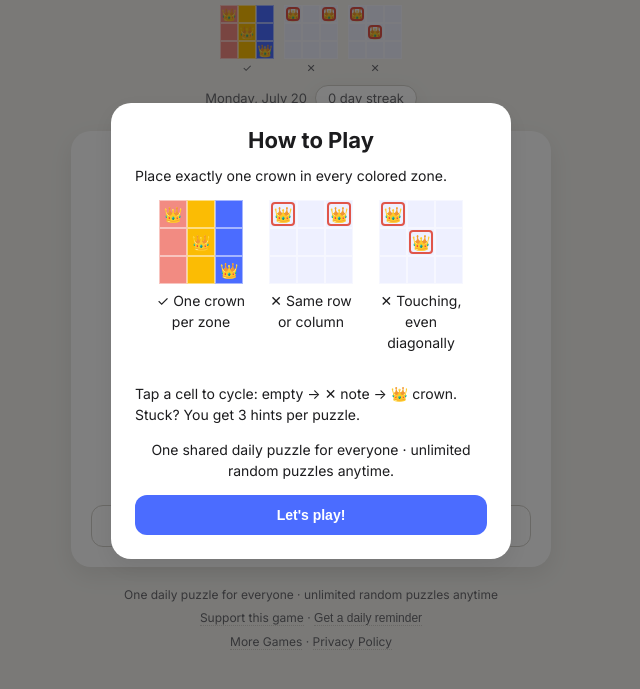
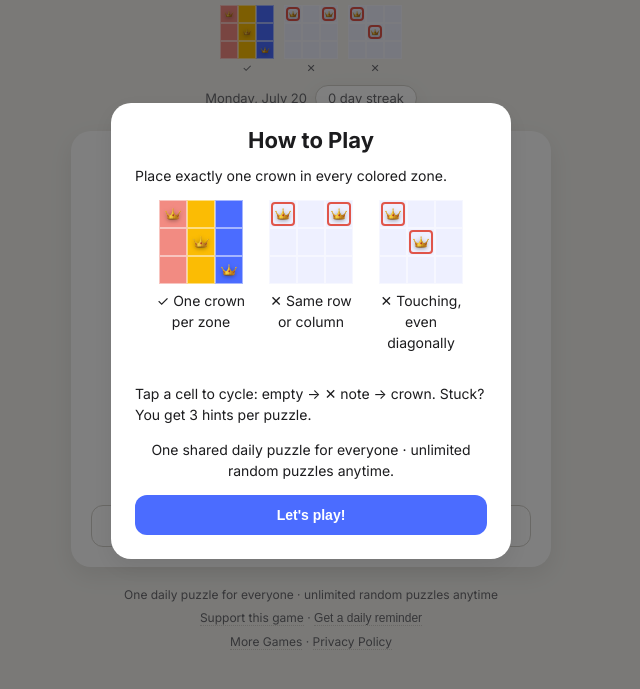
Before and after one commit to anthonydeganijr-bot/crown-zones, a plain HTML site: page index.html in a window 1280 px wide. Shown: the part 69-758 px from the top of the page, without its empty margins (329-969 px from the left). Drawn offline with Linux system fonts and the light colour scheme.

Commit message:
Replace generated icons and emoji crown piece with real crown art
The app icon (icon-192/512, apple-touch-icon) was a simple hand-coded
PIL shape from an earlier session. Replaced it with a proper
illustrated crown (gold, jeweled, drop shadow) generated via Canva
and exported at each required size. Filenames are versioned (-v2)
to bust icon caching, same fix already used for the hub's icon.

Also replaces the crown emoji used as the actual game piece -- both
the crown placed on the board and the ones in the rule-diagram
illustrations -- with the same crown art (crown-piece.png), isolated
on a transparent background via chroma-key removal of a green-screen
export (Canva's free plan blocks transparent PNG export directly).
Sized at 66% of the cell via CSS so it scales with the board.

```diff
--- a/index.html
+++ b/index.html
@@ -12,7 +12,7 @@
 <link href="https://fonts.googleapis.com/css2?family=Inter:wght@400;600;700;800&display=swap" rel="stylesheet">
 <link rel="manifest" href="manifest.json">
 <meta name="theme-color" content="#4b6cff">
-<link rel="apple-touch-icon" href="apple-touch-icon.png">
+<link rel="apple-touch-icon" href="apple-touch-icon-v2.png">
 <meta name="apple-mobile-web-app-capable" content="yes">
 <meta name="apple-mobile-web-app-status-bar-style" content="black-translucent">
 <meta name="apple-mobile-web-app-title" content="Crown Zones">
@@ -85,6 +85,7 @@
     content: ""; position: absolute; inset: 3px; border: 2px solid var(--bad); border-radius: 6px;
   }
   .cell .mark { color: rgba(255,255,255,0.95); font-weight: 800; font-size: 17px; text-shadow: 0 1px 3px rgba(0,0,0,0.6); }
+  .crown-piece, .mini-crown { width: 66%; height: 66%; object-fit: contain; display: block; filter: drop-shadow(0 1px 2px rgba(0,0,0,0.35)); }
   .toolbar { display: flex; gap: 8px; margin-top: 16px; }
   button {
     border: none; border-radius: 12px; font-weight: 600; cursor: pointer;
@@ -177,23 +178,23 @@
     <div class="rules-visual rules-visual-compact" aria-hidden="true">
       <div class="rule-example rule-example-sm">
         <div class="mini-board mini-board-sm" style="grid-template-columns:repeat(3,18px)">
-          <div class="mini-cell" style="background:#f28b82">👑</div>
+          <div class="mini-cell" style="background:#f28b82"><img class="mini-crown" src="crown-piece.png" alt="crown"></div>
           <div class="mini-cell" style="background:#fbbc04"></div>
           <div class="mini-cell" style="background:#4b6cff"></div>
           <div class="mini-cell" style="background:#f28b82"></div>
-          <div class="mini-cell" style="background:#fbbc04">👑</div>
+          <div class="mini-cell" style="background:#fbbc04"><img class="mini-crown" src="crown-piece.png" alt="crown"></div>
           <div class="mini-cell" style="background:#4b6cff"></div>
           <div class="mini-cell" style="background:#f28b82"></div>
           <div class="mini-cell" style="background:#fbbc04"></div>
-          <div class="mini-cell" style="background:#4b6cff">👑</div>
+          <div class="mini-cell" style="background:#4b6cff"><img class="mini-crown" src="crown-piece.png" alt="crown"></div>
         </div>
         <p class="rule-caption-mini">✓</p>
       </div>
       <div class="rule-example rule-example-sm">
         <div class="mini-board mini-board-sm" style="grid-template-columns:repeat(3,18px)">
-          <div class="mini-cell conflict-demo" style="background:#eef0ff">👑</div>
+          <div class="mini-cell conflict-demo" style="background:#eef0ff"><img class="mini-crown" src="crown-piece.png" alt="crown"></div>
           <div class="mini-cell" style="background:#eef0ff"></div>
-          <div class="mini-cell conflict-demo" style="background:#eef0ff">👑</div>
+          <div class="mini-cell conflict-demo" style="background:#eef0ff"><img class="mini-crown" src="crown-piece.png" alt="crown"></div>
           <div class="mini-cell" style="background:#eef0ff"></div>
           <div class="mini-cell" style="background:#eef0ff"></div>
           <div class="mini-cell" style="background:#eef0ff"></div>
@@ -205,11 +206,11 @@
       </div>
       <div class="rule-example rule-example-sm">
         <div class="mini-board mini-board-sm" style="grid-template-columns:repeat(3,18px)">
-          <div class="mini-cell conflict-demo" style="background:#eef0ff">👑</div>
+          <div class="mini-cell conflict-demo" style="background:#eef0ff"><img class="mini-crown" src="crown-piece.png" alt="crown"></div>
           <div class="mini-cell" style="background:#eef0ff"></div>
           <div class="mini-cell" style="background:#eef0ff"></div>
           <div class="mini-cell" style="background:#eef0ff"></div>
-          <div class="mini-cell conflict-demo" style="background:#eef0ff">👑</div>
+          <div class="mini-cell conflict-demo" style="background:#eef0ff"><img class="mini-crown" src="crown-piece.png" alt="crown"></div>
           <div class="mini-cell" style="background:#eef0ff"></div>
           <div class="mini-cell" style="background:#eef0ff"></div>
           <div class="mini-cell" style="background:#eef0ff"></div>
@@ -284,23 +285,23 @@
     <div class="rules-visual">
       <div class="rule-example">
         <div class="mini-board" style="grid-template-columns:repeat(3,28px)">
-          <div class="mini-cell" style="background:#f28b82">👑</div>
+          <div class="mini-cell" style="background:#f28b82"><img class="mini-crown" src="crown-piece.png" alt="crown"></div>
           <div class="mini-cell" style="background:#fbbc04"></div>
           <div class="mini-cell" style="background:#4b6cff"></div>
           <div class="mini-cell" style="background:#f28b82"></div>
-          <div class="mini-cell" style="background:#fbbc04">👑</div>
+          <div class="mini-cell" style="background:#fbbc04"><img class="mini-crown" src="crown-piece.png" alt="crown"></div>
           <div class="mini-cell" style="background:#4b6cff"></div>
           <div class="mini-cell" style="background:#f28b82"></div>
           <div class="mini-cell" style="background:#fbbc04"></div>
-          <div class="mini-cell" style="background:#4b6cff">👑</div>
+          <div class="mini-cell" style="background:#4b6cff"><img class="mini-crown" src="crown-piece.png" alt="crown"></div>
         </div>
         <p class="rule-caption">✓ One crown per zone</p>
       </div>
       <div class="rule-example">
         <div class="mini-board" style="grid-template-columns:repeat(3,28px)">
-          <div class="mini-cell conflict-demo" style="background:#eef0ff">👑</div>
+          <div class="mini-cell conflict-demo" style="background:#eef0ff"><img class="mini-crown" src="crown-piece.png" alt="crown"></div>
           <div class="mini-cell" style="background:#eef0ff"></div>
-          <div class="mini-cell conflict-demo" style="background:#eef0ff">👑</div>
+          <div class="mini-cell conflict-demo" style="background:#eef0ff"><img class="mini-crown" src="crown-piece.png" alt="crown"></div>
           <div class="mini-cell" style="background:#eef0ff"></div>
           <div class="mini-cell" style="background:#eef0ff"></div>
           <div class="mini-cell" style="background:#eef0ff"></div>
@@ -312,11 +313,11 @@
       </div>
       <div class="rule-example">
         <div class="mini-board" style="grid-template-columns:repeat(3,28px)">
-          <div class="mini-cell conflict-demo" style="background:#eef0ff">👑</div>
+          <div class="mini-cell conflict-demo" style="background:#eef0ff"><img class="mini-crown" src="crown-piece.png" alt="crown"></div>
           <div class="mini-cell" style="background:#eef0ff"></div>
           <div class="mini-cell" style="background:#eef0ff"></div>
           <div class="mini-cell" style="background:#eef0ff"></div>
-          <div class="mini-cell conflict-demo" style="background:#eef0ff">👑</div>
+          <div class="mini-cell conflict-demo" style="background:#eef0ff"><img class="mini-crown" src="crown-piece.png" alt="crown"></div>
           <div class="mini-cell" style="background:#eef0ff"></div>
           <div class="mini-cell" style="background:#eef0ff"></div>
           <div class="mini-cell" style="background:#eef0ff"></div>
@@ -325,7 +326,7 @@
         <p class="rule-caption">✕ Touching, even diagonally</p>
       </div>
     </div>
-    <p>Tap a cell to cycle: empty → ✕ note → 👑 crown. Stuck? You get 3 hints per puzzle.</p>
+    <p>Tap a cell to cycle: empty → ✕ note → crown. Stuck? You get 3 hints per puzzle.</p>
     <p class="modal-foot">One shared daily puzzle for everyone · unlimited random puzzles anytime.</p>
     <button class="btn-primary" id="howToPlayCloseBtn" style="width:100%">Let's play!</button>
   </div>
@@ -535,7 +536,7 @@
         div.style.cssText += cellBorder();
         const state = cellState[r][c];
         if (state === 1) div.innerHTML = '<span class="mark">✕</span>';
-        else if (state === 2) div.textContent = "👑";
+        else if (state === 2) div.innerHTML = '<img class="crown-piece" src="crown-piece.png" alt="crown">';
         div.addEventListener("click", () => onCellClick(r, c));
         els.board.appendChild(div);
       }
```
Also changed, not shown: apple-touch-icon-v2.png (added), apple-touch-icon.png (deleted), crown-piece.png (added), icon-192-v2.png (added), icon-192.png (deleted), icon-512-v2.png (added), icon-512.png (deleted), manifest.json.
